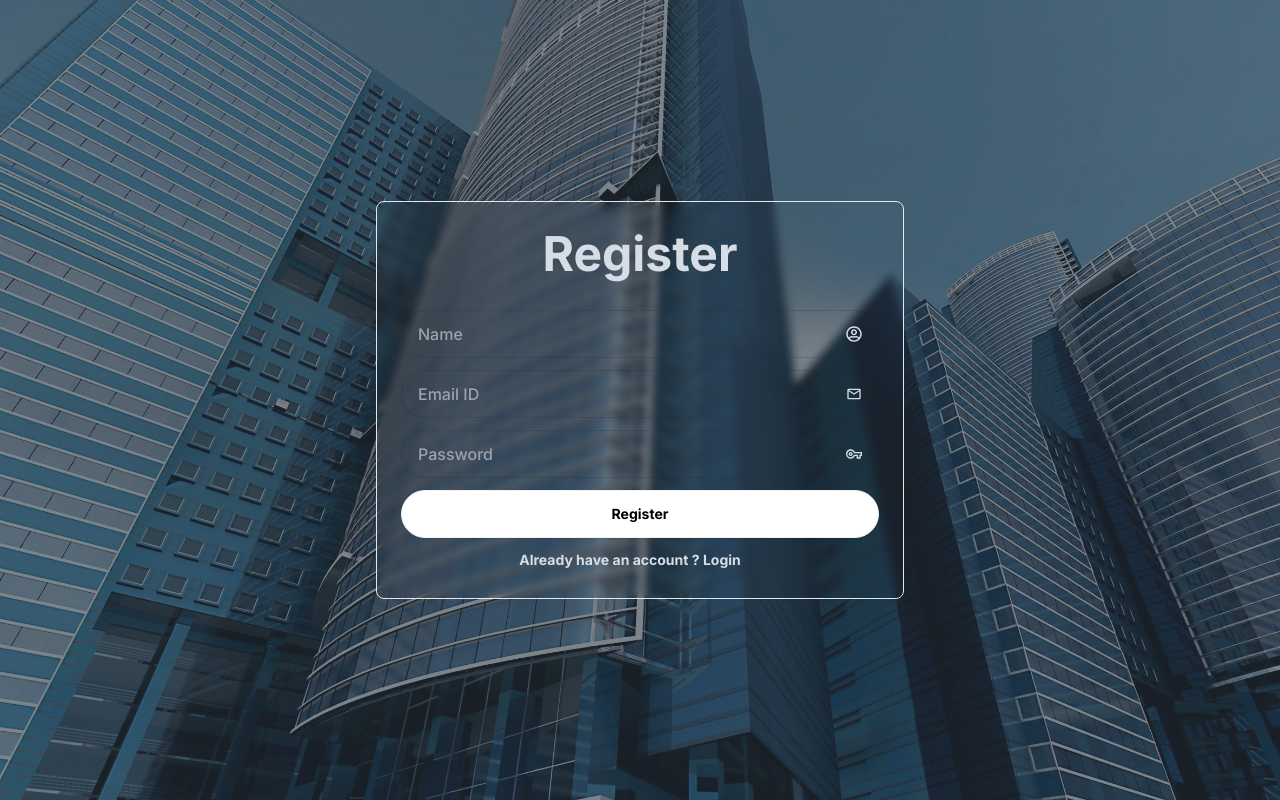
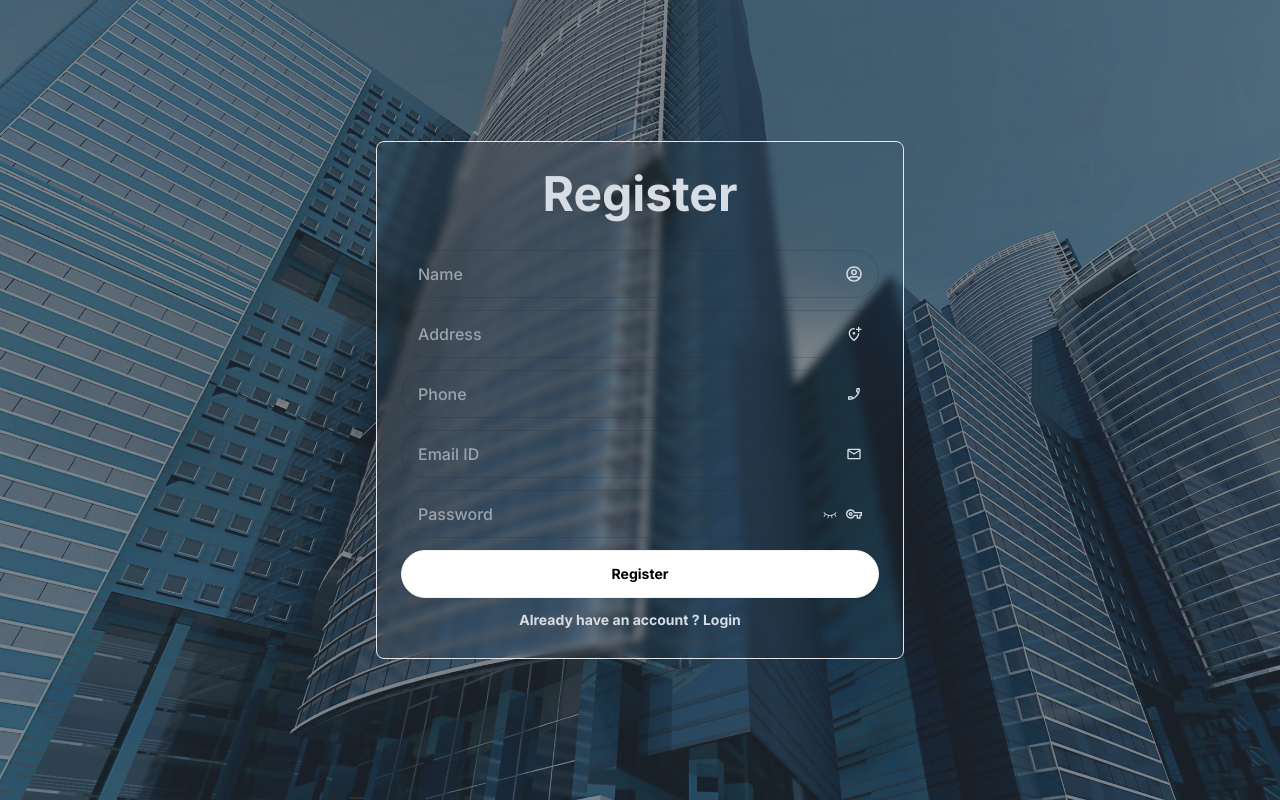
Before and after one commit to Samad-11/complaint-system, a Next.js app: page /register in a window 1280 px wide. Built offline with nearby package versions, Linux system fonts and the light colour scheme.

Commit message:
some minor changes

```diff
--- /dev/null
+++ b/src/app/(auh)/login/Form.tsx
@@ -0,0 +1,37 @@
+import PasswordField from '@/components/PasswordField'
+import Link from 'next/link'
+import React from 'react'
+import { MdOutlineEmail, MdOutlineVpnKey } from 'react-icons/md'
+
+const Form = () => {
+    return (
+        <div>
+            <form action="
+    "
+                className='space-y-3 w-full'
+            >
+                <label className="input input-bordered flex items-center gap-2 rounded-full  bg-transparent max-sm:backdrop-blur-sm ">
+                    <input type="text" className="grow" placeholder="Email ID" />
+                    <MdOutlineEmail />
+
+                </label>
+                <PasswordField />
+                <div className=' flex justify-end pr-5'>
+                    <Link href={'/forget-password'} className='text-sm font-bold text-right'>Forget Password ?</Link>
+                </div>
+                <button className="btn mx-auto w-full rounded-full bg-white text-black
+                                        hover:bg-transparent hover:border-white hover:text-white">
+                    Login
+                </button>
+                <div className=' flex justify-center pr-5'>
+                    <p className='text-sm font-bold text-right'>Do not have an account ?
+                        <Link href={'register'}> Register</Link>
+                    </p>
+                </div>
+            </form>
+
+        </div>
+    )
+}
+
+export default Form
--- /dev/null
+++ b/src/app/(auh)/register/Form.tsx
@@ -0,0 +1,50 @@
+import PasswordField from '@/components/PasswordField'
+import Link from 'next/link'
+import React from 'react'
+import { FaRegUserCircle } from 'react-icons/fa'
+import { MdOutlinePhoneEnabled, MdOutlineEmail, MdOutlineVpnKey, MdOutlineAddLocationAlt } from 'react-icons/md'
+
+const Form = () => {
+    return (
+        <div>
+
+            <form action="" className='space-y-3 w-full'
+            >
+                <label className="input input-bordered flex items-center gap-2 rounded-full  bg-transparent max-sm:backdrop-blur-sm">
+                    <input type="text" className="grow" placeholder="Name" />
+                    <FaRegUserCircle />
+
+                </label>
+                <label className="input input-bordered flex items-center gap-2 rounded-full  bg-transparent max-sm:backdrop-blur-sm ">
+                    <input type="text" className="grow" placeholder="Address" />
+                    <MdOutlineAddLocationAlt />
+
+                </label>
+                <label className="input input-bordered flex items-center gap-2 rounded-full  bg-transparent max-sm:backdrop-blur-sm ">
+                    <input type="tel" className="grow" placeholder="Phone" />
+                    <MdOutlinePhoneEnabled />
+
+                </label>
+                <label className="input input-bordered flex items-center gap-2 rounded-full  bg-transparent max-sm:backdrop-blur-sm ">
+                    <input type="text" className="grow" placeholder="Email ID" />
+                    <MdOutlineEmail />
+
+                </label>
+                <PasswordField />
+
+                <button className="btn mx-auto w-full rounded-full bg-white text-black
+                                hover:bg-transparent hover:border-white hover:text-white
+                                ">
+                    Register
+                </button>
+                <div className=' flex justify-center pr-5'>
+                    <p className='text-sm font-bold text-right'>Already have an account ?
+                        <Link href={'/login'}> Login</Link>
+                    </p>
+                </div>
+            </form>
+        </div>
+    )
+}
+
+export default Form
--- a/src/app/(auh)/register/page.tsx
+++ b/src/app/(auh)/register/page.tsx
@@ -1,8 +1,6 @@
 import React from 'react'
 import bg from '../../../../public/assets/images/bg-Images/b2.jpg'
-import { MdOutlineEmail, MdOutlineVerifiedUser, MdOutlineVpnKey } from 'react-icons/md'
-import Link from 'next/link'
-import { FaRegUserCircle } from 'react-icons/fa'
+import Form from './Form'
 
 const RegisterPage = () => {
     return (
@@ -14,41 +12,9 @@ const RegisterPage = () => {
                 }}>
                 <div className="hero-overlay bg-opacity-60"></div>
                 <div className="hero-content text-neutral-content text-center">
-                    <div className="max-w-sm sm:min-w-[33rem] px-1 sm:px-6 py-7 border rounded-lg backdrop-blur-sm">
+                    <div className="max-w-sm sm:min-w-[33rem] sm:px-6 py-7 sm:border rounded-lg sm:backdrop-blur-sm">
                         <h1 className="mb-8 text-5xl font-bold">Register</h1>
-                        <div>
-                            <form action="
-                            "
-                                className='space-y-3 w-full'
-                            >
-                                <label className="input input-bordered flex items-center gap-2 rounded-full  bg-transparent ">
-                                    <input type="text" className="grow" placeholder="Name" />
-                                    <FaRegUserCircle />
-
-                                </label>
-                                <label className="input input-bordered flex items-center gap-2 rounded-full  bg-transparent ">
-                                    <input type="text" className="grow" placeholder="Email ID" />
-                                    <MdOutlineEmail />
-
-                                </label>
-                                <label className="input input-bordered  flex items-center gap-2 rounded-full  bg-transparent">
-                                    <input type="password" className="grow" placeholder="Password" />
-                                    <MdOutlineVpnKey />
-                                </label>
-
-                                <button className="btn mx-auto w-full rounded-full bg-white text-black
-                                hover:bg-transparent hover:border-white hover:text-white
-                                ">
-                                    Register
-                                </button>
-                                <div className=' flex justify-center pr-5'>
-                                    <p className='text-sm font-bold text-right'>Already have an account ?
-                                        <Link href={'/login'}> Login</Link>
-                                    </p>
-                                </div>
-                            </form>
-
-                        </div>
+                        <Form />
                     </div>
                 </div>
             </div>
--- a/src/components/ComplaintTable.tsx
+++ b/src/components/ComplaintTable.tsx
@@ -19,7 +19,7 @@ const ComplaintTable = () => {
                         {/* row 1 */}
                         <tr className='hover text-xs'>
                             <th>1</th>
-                            <td><textarea name="" id=""
+                            <td><textarea readOnly
                                 className='textarea-disabled textarea textarea-ghost bg-transparent text-xs sm:w-96'
                             >Lorem ipsum dolor sit, amet consectetur adipisicing elit. Dolorem, consequuntur porro doloremque cupiditate ipsam excepturi voluptates deserunt est ipsa ut totam voluptatum. Repellendus autem mollitia, accusamus illo et inventore in a cum!</textarea></td>
                             <td>08th July, 2024</td>
--- /dev/null
+++ b/src/components/PasswordField.tsx
@@ -0,0 +1,20 @@
+"use client"
+import { useState } from 'react'
+import { MdOutlineVpnKey } from 'react-icons/md'
+import { PiEyeClosedLight, PiEyeLight } from 'react-icons/pi'
+
+const PasswordField = () => {
+
+    const [passwordVisible, setPasswordVisible] = useState(false)
+    return (
+        <label className="input input-bordered  flex items-center gap-2 rounded-full  bg-transparent max-sm:backdrop-blur-sm">
+            <input type={passwordVisible ? "text" : "password"} className="grow" placeholder="Password" />
+
+            <PiEyeClosedLight onClick={() => setPasswordVisible(true)} className={`${(passwordVisible === true) && "hidden"}`} />
+            <PiEyeLight onClick={() => setPasswordVisible(false)} className={`${(passwordVisible === false) && "hidden"}`} />
+            <MdOutlineVpnKey />
+        </label>
+    )
+}
+
+export default PasswordField
```
Also changed, not shown: src/app/(auh)/login/page.tsx (+3 -32 lines), src/lib/prisma.ts (+5 -7 lines), 1 other file (tests, documents, lock files or other folders).
